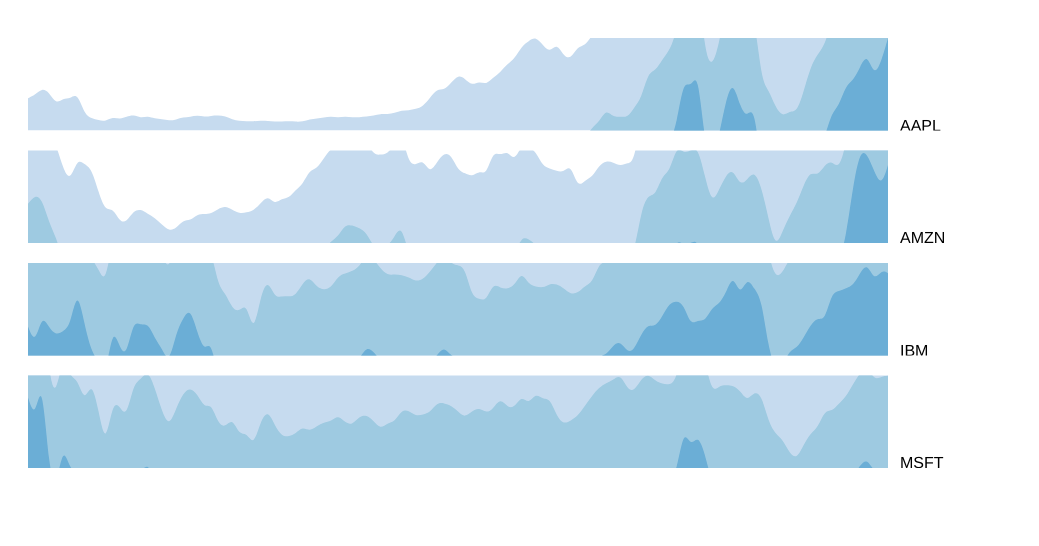
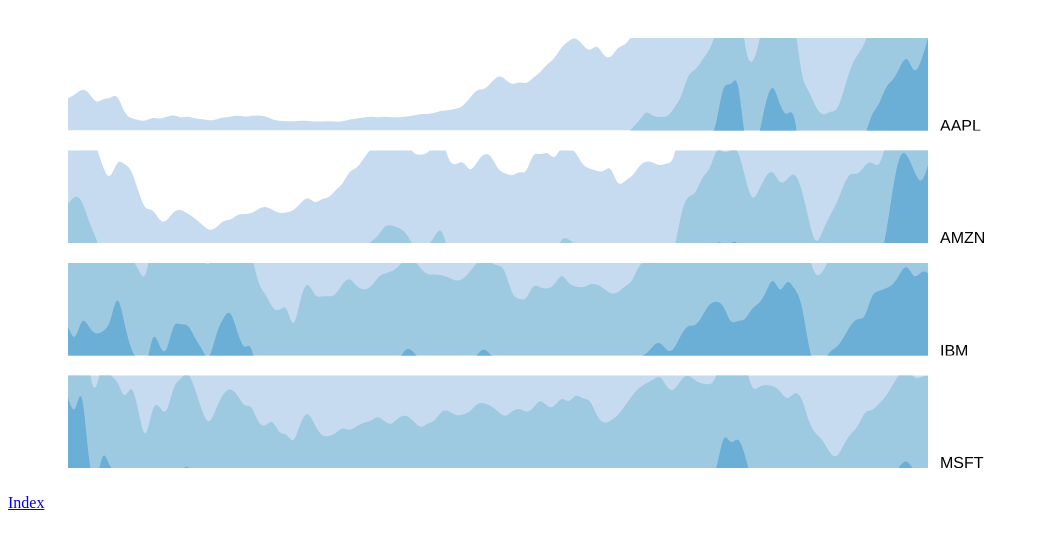
Before and after one commit to NikitaVr/Graphy, a plain HTML site: page d3ShowReel.html in a window 1280 px wide. Shown: the whole page, without its empty margins (0-1039 px from the left). Drawn offline with nearby package versions, Linux system fonts and the light colour scheme.

Commit message:
added back the link.

```diff
--- a/d3ShowReel.html
+++ b/d3ShowReel.html
@@ -13,6 +13,7 @@
 }
 
 </style>
+    <body><a href="index.html">Index</a></body>
     <svg width="960" height="960"></svg>
 <script src="//d3js.org/d3.v3.min.js"></script>
 <script>
```
